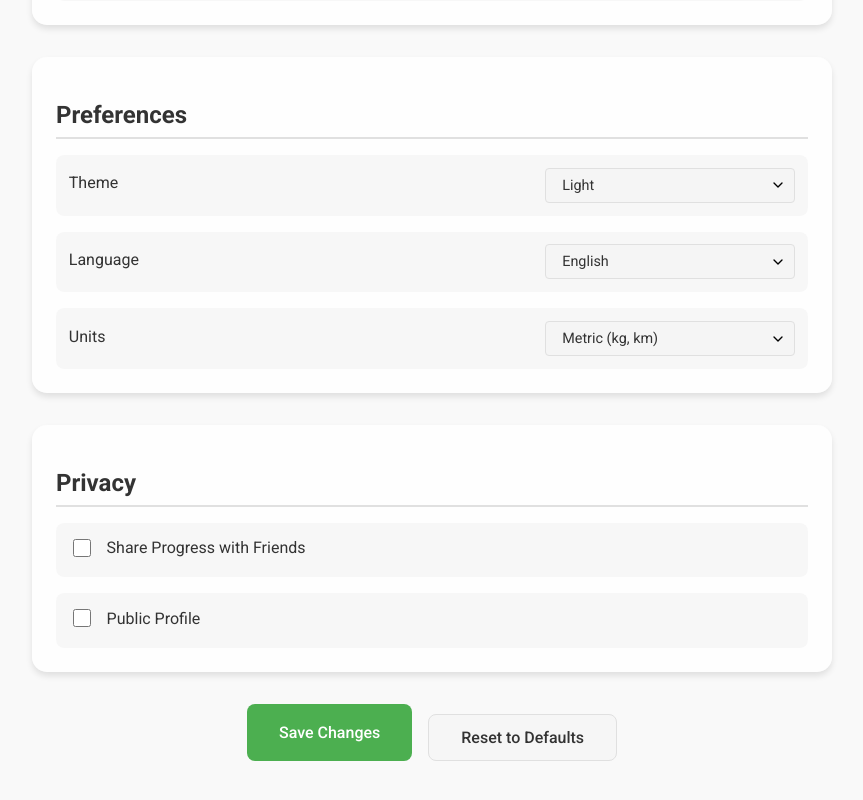
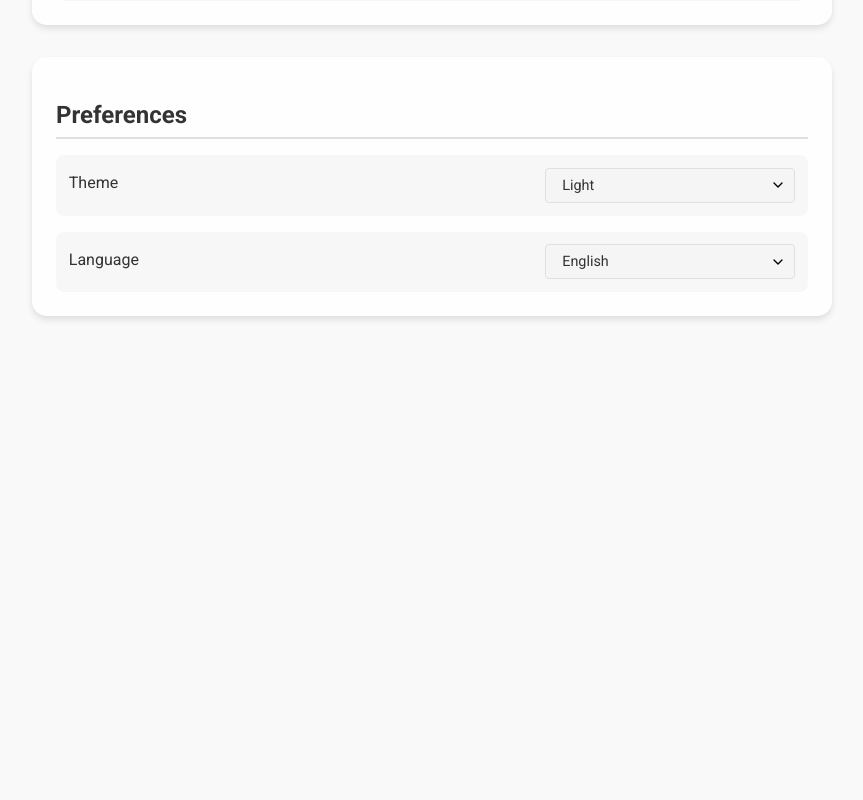
Before and after one commit to ashercw/SC2006-UI-done-, a React (Create React App) app: page /settings in a window 1280 px wide. Shown: the part 468-1268 px from the top of the page, without its empty margins (208-1071 px from the left). After the commit the page ends 900 px from the top, so only its background shows below. Built offline with nearby package versions, Linux system fonts and the light colour scheme.

Commit message:
touchups to UI

```diff
--- a/src/Components/HealthMonitoring/HealthMonitoring.css
+++ b/src/Components/HealthMonitoring/HealthMonitoring.css
@@ -10,10 +10,23 @@
   padding: 80px;
 }
 
+[data-theme='dark'] .health-monitoring-background {
+background-color: #b19cd9;
+opacity: 0.8;
+background-image:
+linear-gradient(#9a70c7 1px, transparent 1px), linear-gradient(to right, #9a70c7 1px, #e6e0f3 1px);
+background-size: 20px 20px;
+display: flex;
+flex-direction: column;
+align-items: center;
+justify-content: center;
+padding: 80px;
+}
+
 .app-header {
   width: 80% !important;
   padding: 15px 20px !important;
-  background-color: #a0b2beed !important;
+  background-color: #a0b2beed;
   border-radius: 35px !important;
   color: white !important;
   text-align: center !important;
@@ -23,6 +36,14 @@
   margin-bottom: 2rem !important;
 }
 
+[data-theme='dark'] .app-header{
+  background: var(--secondary-bg) !important;
+}
+
+.LogSleep {
+  margin-top: -10px;
+  margin-bottom: 20px;
+}
 
 .health-monitoring-container {
   width: 850px;
@@ -65,15 +86,11 @@ label {
   margin-bottom: 5px;
 }
 
-
 input, select {
   /* width: 95%; Optional: Make inputs full width */
   width: 250px;
   padding: 8px; /* Optional: Add padding for better aesthetics */
 }
-
-
-/* ... (keep existing styles until sleep graph section) ... */
 
 /* Sleep Graph Styles */
 .sleep-graph-container {
@@ -143,12 +160,12 @@ input, select {
   font-size: 20px;
 }
 
-/* ... (keep rest of existing styles) ... */
 
 /* Sleep History Styles */
 .sleep-history {
   margin-top: 30px;
   margin-bottom: 20px;
+  min-width: 50vw;
 }
 
 .history-table {
@@ -182,6 +199,7 @@ th {
   background-color: #0a192f;
   border-radius: 8px 8px 0 0;
   color: #fff;
+  min-width: 50vw;
 }
 
 .nav-button {
--- a/src/Components/HealthMonitoring/HealthMonitoring.jsx
+++ b/src/Components/HealthMonitoring/HealthMonitoring.jsx
@@ -64,7 +64,6 @@ const HealthMonitoring = () => {
 
   useEffect(() => {
     fetchSleepHistory();
-  // eslint-disable-next-line react-hooks/exhaustive-deps
   }, []);
 
   const getAuthHeaders = () => {
@@ -353,7 +352,7 @@ const HealthMonitoring = () => {
                 />
               </div>
               </div>
-              <button type="submit" disabled={loading}>
+              <button className="LogSleep" type="submit" disabled={loading}>
                 {loading ? 'Saving...' : 'Log Sleep'}
               </button>
             </form>
--- a/src/Components/Homepage/Homepage.jsx
+++ b/src/Components/Homepage/Homepage.jsx
@@ -37,6 +37,19 @@ const Homepage = () => {
     weeklyGoal: 5,
     monthlyGoal: 20
   };
+
+  const [reminderTimes, setReminderTimes] = useState({
+    workout: '09:00',
+    meal: '12:00'
+  });
+
+  useEffect(() => {
+    // Fetch reminder times from localStorage on component mount
+    const savedTimes = localStorage.getItem('reminderTimes');
+    if (savedTimes) {
+      setReminderTimes(JSON.parse(savedTimes));
+    }
+  }, []);
 
   // Update state when localStorage changes
   useEffect(() => {
--- a/src/Components/Settings/Settings.css
+++ b/src/Components/Settings/Settings.css
@@ -110,44 +110,6 @@
   color: white;
 }
 
-.settings-actions {
-  display: flex;
-  gap: 1rem;
-  justify-content: center;
-  margin-top: 2rem;
-}
-
-.save-button, .reset-button {
-  padding: 0.8rem 2rem;
-  border: none;
-  border-radius: 8px;
-  font-size: 1rem;
-  font-weight: 500;
-  cursor: pointer;
-  transition: all 0.3s ease;
-}
-
-.save-button {
-  background-color: var(--accent-color);
-  color: white;
-}
-
-.save-button:hover {
-  background-color: var(--hover-color);
-  transform: translateY(-2px);
-}
-
-.reset-button {
-  background-color: var(--input-bg);
-  color: var(--text-color);
-  border: 1px solid var(--border-color);
-}
-
-.reset-button:hover {
-  background-color: var(--border-color);
-  transform: translateY(-2px);
-}
-
 .time-input {
   background-color: var(--input-bg);
   border: 1px solid var(--border-color);
@@ -206,10 +168,6 @@
     margin-left: 0;
   }
 
-  .settings-actions {
-    flex-direction: column;
-  }
-
   .save-button,
   .reset-button {
     width: 100%;
--- a/src/Components/Settings/Settings.jsx
+++ b/src/Components/Settings/Settings.jsx
@@ -71,13 +71,23 @@ const Settings = () => {
       }
     }
 
-    setSettings(prev => ({
-      ...prev,
-      notifications: {
-        ...prev.notifications,
-        [setting]: !prev.notifications[setting]
+    setSettings(prev => {
+      const updatedSettings = {
+        ...prev,
+        notifications: {
+          ...prev.notifications,
+          [setting]: !prev.notifications[setting]
+        }
+      };
+
+      // If the notification is enabled, show a popup
+      if (updatedSettings.notifications[setting]) {
+        showPopup(setting);
       }
-    }));
+
+      return updatedSettings;
+    });
+
     setSaveStatus('');
   };
 
@@ -114,17 +124,6 @@ const Settings = () => {
     setSaveStatus('');
   };
 
-  const handlePrivacyChange = (setting) => {
-    setSettings(prev => ({
-      ...prev,
-      privacy: {
-        ...prev.privacy,
-        [setting]: !prev.privacy[setting]
-      }
-    }));
-    setSaveStatus('');
-  };
-
   const handleReminderTimeChange = (type, time) => {
     setReminderTimes(prev => ({
       ...prev,
@@ -132,34 +131,8 @@ const Settings = () => {
     }));
   };
 
-  const handleSave = () => {
-    // Save all settings to localStorage
-    localStorage.setItem('userSettings', JSON.stringify(settings));
-    localStorage.setItem('reminderTimes', JSON.stringify(reminderTimes));
-
-    // Schedule notifications if enabled
-    if (settings.notifications.workoutReminders) {
-      createWorkoutReminder();
-    }
-    if (settings.notifications.mealReminders) {
-      createMealReminder();
-    }
-
-    setSaveStatus('Settings saved successfully!');
-    setTimeout(() => setSaveStatus(''), 3000);
-  };
-
-  const handleReset = () => {
-    setSettings(defaultSettings);
-    setReminderTimes({
-      workout: '09:00',
-      meal: '12:00'
-    });
-    localStorage.removeItem('userSettings');
-    localStorage.removeItem('reminderTimes');
-    setTheme('light'); // Reset theme to light
-    setSaveStatus('Settings reset to defaults!');
-    setTimeout(() => setSaveStatus(''), 3000);
+  const showPopup = (setting) => {
+    alert(`You enabled ${setting.replace(/([A-Z])/g, ' $1').toLowerCase()} reminder! Set your time.`);
   };
 
   return (
@@ -242,55 +215,8 @@ const Settings = () => {
               <option value="french">French</option>
             </select>
           </div>
-          <div className="setting-item">
-            <label>Units</label>
-            <select
-              value={settings.preferences.units}
-              onChange={(e) => handlePreferenceChange('units', e.target.value)}
-            >
-              <option value="metric">Metric (kg, km)</option>
-              <option value="imperial">Imperial (lbs, miles)</option>
-            </select>
-          </div>
         </div>
       </section>
-
-      <section className="settings-section">
-        <h2>Privacy</h2>
-        <div className="settings-group">
-          <div className="setting-item">
-            <label>
-              <input
-                type="checkbox"
-                checked={settings.privacy.shareProgress}
-                onChange={() => handlePrivacyChange('shareProgress')}
-              />
-              Share Progress with Friends
-            </label>
-          </div>
-          <div className="setting-item">
-            <label>
-              <input
-                type="checkbox"
-                checked={settings.privacy.publicProfile}
-                onChange={() => handlePrivacyChange('publicProfile')}
-              />
-              Public Profile
-            </label>
-          </div>
-        </div>
-      </section>
-
-      {saveStatus && (
-        <div className={`settings-status ${saveStatus.includes('error') ? 'error' : 'success'}`}>
-          {saveStatus}
-        </div>
-      )}
-
-      <div className="settings-actions">
-        <button className="save-button" onClick={handleSave}>Save Changes</button>
-        <button className="reset-button" onClick={handleReset}>Reset to Defaults</button>
-      </div>
     </div>
   );
 };
```
Also changed, not shown: 1 other file (tests, documents, lock files or other folders).
